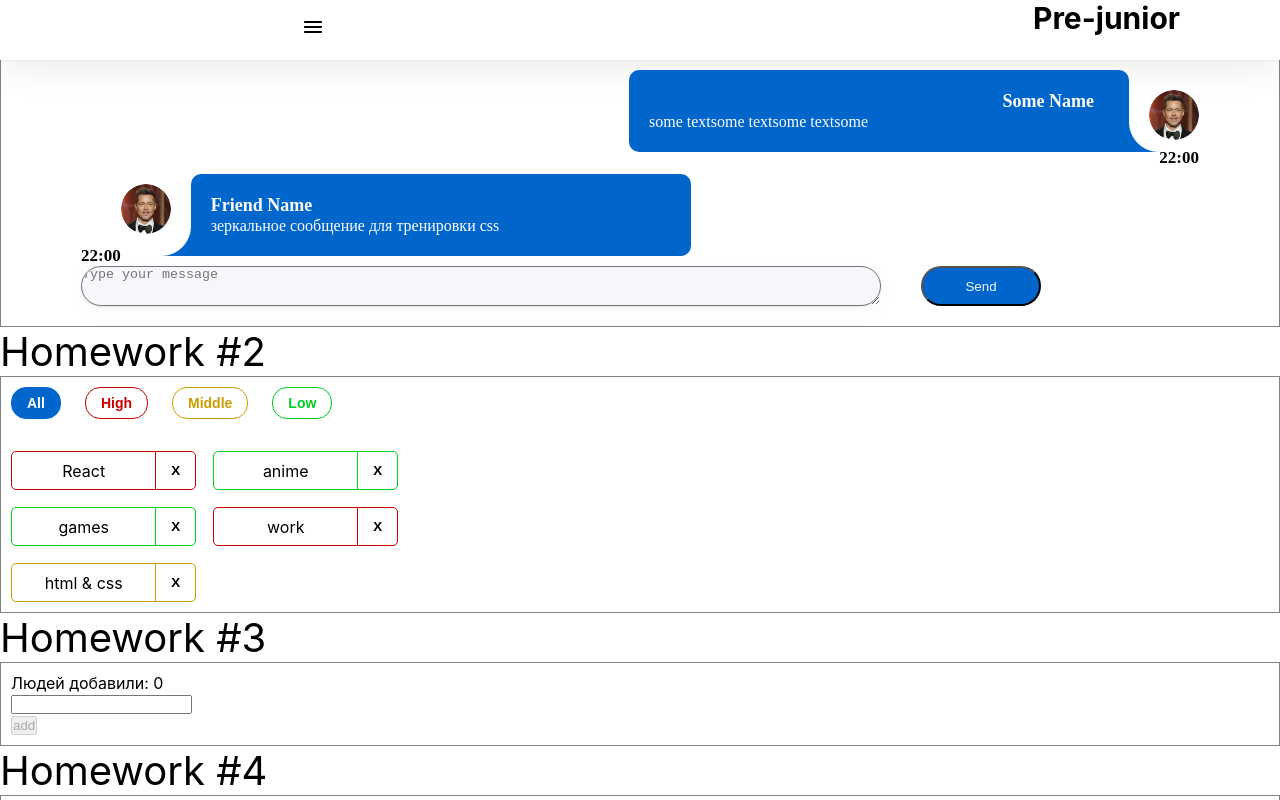
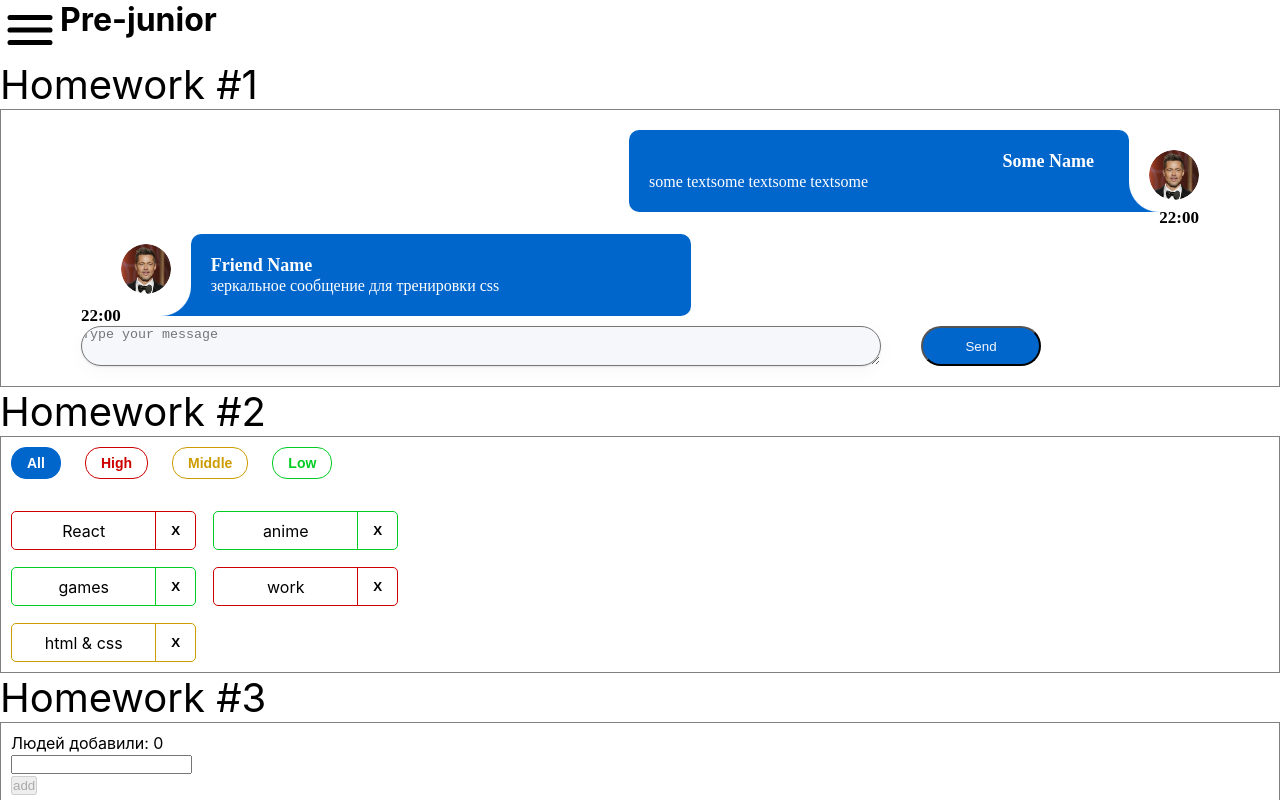
Before and after one commit to sergeisv113/dz_auto, a React (Create React App) app: page /#/pre-junior in a window 1280 px wide. Shown: the top 800 px of the page. Built offline with nearby package versions, Linux system fonts and the light colour scheme.

Commit message:
commit 5

```diff
--- a/src/s2-homeworks/hw05/header/Header.module.css
+++ b/src/s2-homeworks/hw05/header/Header.module.css
@@ -1,41 +1,17 @@
 .burgerMenuIcon {
-    position: absolute;
-    left: 1px;
-
-
-    margin: 15px 0 0 300px;
-}
-
-.burgerMenuIcon:hover {
-    background: #c9c9c9;
-    border-radius: 5px;
-    transition: 0.2s;
-
+    justify-content: center;
 }
 
 .header {
     display: flex;
-    flex-direction: row;
-    position: absolute;
-    justify-content: flex-end;
-    text-align: center;
-
     width: 100%;
     height: 60px;
-    left: 0px;
-    top: 0px;
+    background-color: white;
 
-    background: #FFFFFF;
-    box-shadow: 0px 0px 40px rgba(29, 33, 38, 0.13), 0px 0px 2px rgba(29, 33, 38, 0.1);
 }
-.header.burgerMenuIcon {
-    justify-content: flex-start;
+
+.header h1 {
+    width: 1280px;
+    height: 60px;
+    box-shadow: black;
 }
-.header h1 {
-
-    position: absolute;
-    font-size: 30px;
-    color: black;
-    text-align: right;
-    margin-right: 100px;
-}
--- a/src/s2-homeworks/hw05/sidebar/Sidebar.module.css
+++ b/src/s2-homeworks/hw05/sidebar/Sidebar.module.css
@@ -1,63 +1,45 @@
 .sidebar {
-    height: 100%;
-    width: 0;
-    position: fixed;
-    z-index: 2;
-    top: 0;
-    left: 0;
-    background-color: white;
-    overflow-x: hidden;
-    padding-top: 60px;
-    transition: 0.5s;
-    font-size: 0;
+    display: none;
 }
 
 .sidebar.open {
-    display: block;
+    position: fixed;
+    display: flex;
+    flex-direction: column;
     width: 317px;
-    padding: 63px 5px 8px 70px;
-    font-size: 22px;
-    color: black;
-    transition: 0.5s;
+    height: 100%;
+    background-color: royalblue;
 }
 
 .background {
-    position: fixed;
-    z-index: 1;
-    background-color: black;
-    opacity: 0.3;
     width: 100%;
     height: 100%;
+    position: fixed;
+    background-color: rgba(0, 0, 0, 0.3);
 }
 
 .nav {
     display: flex;
     flex-direction: column;
-    row-gap: 45px;
-    /*font-size: 22px;*/
-    font-weight: 600;
 }
 
 .nav a {
-    color: black;
-    text-decoration: none;
+    margin-left: 70px;
 }
 
 .nav a:hover {
-    color: #58ACFF;
+    background-color: rgba(0, 0, 0, 0.3);
 }
 
 .nav a.active {
-    color: #0059B2;
-    text-decoration-line: underline;
-    text-decoration-style: solid;
+    color: red;
 }
 .close {
-    border: none;
+    width: 24px;
+    height: 24px;
+    margin-bottom: 23px;
 }
 
 .close img {
-    position: absolute;
-    top: 16px;
-    right: 24px;
+
 }
--- a/src/s2-homeworks/hw05/sidebar/Sidebar.tsx
+++ b/src/s2-homeworks/hw05/sidebar/Sidebar.tsx
@@ -12,7 +12,6 @@ type PropsType = {
 export const Sidebar: FC<PropsType> = ({open, handleClose}) => {
     const sidebarClass = s.sidebar
         + (open ? ' ' + s.open : '')
-
     return (
         <>
             {/*затемнение справа от открытого меню*/}
@@ -32,24 +31,24 @@ export const Sidebar: FC<PropsType> = ({open, handleClose}) => {
                         id={'hw5-pre-junior-link'}
                         to={PATH.PRE_JUNIOR}
                         onClick={handleClose}
-                        // className={...} // делает студент
-                        className={({isActive}) => isActive ? s.active : ''}                    >
+                        className={useLocation().pathname === PATH.PRE_JUNIOR ? s.active : s.nav} // делает студент
+                    >
                         Pre-junior
                     </NavLink>
                     <NavLink
                         id={'hw5-junior-link'}
                         to={PATH.JUNIOR}
                         onClick={handleClose}
-                        // className={...} // делает студент
-                        className={({isActive}) => isActive ? s.active : ''}                    >
+                        className={useLocation().pathname === PATH.JUNIOR ? s.active : s.nav} // делает студент
+                    >
                         Junior
                     </NavLink>
                     <NavLink
                         id={'hw5-junior-plus-link'}
                         to={PATH.JUNIOR_PLUS}
                         onClick={handleClose}
-                        // className={...} // делает студент
-                        className={({isActive}) => isActive ? s.active : ''}                    >
+                        className={useLocation().pathname === PATH.JUNIOR_PLUS ? s.active : s.nav}  // делает студент
+                    >
                         Junior Plus
                     </NavLink>
                 </nav>
```
